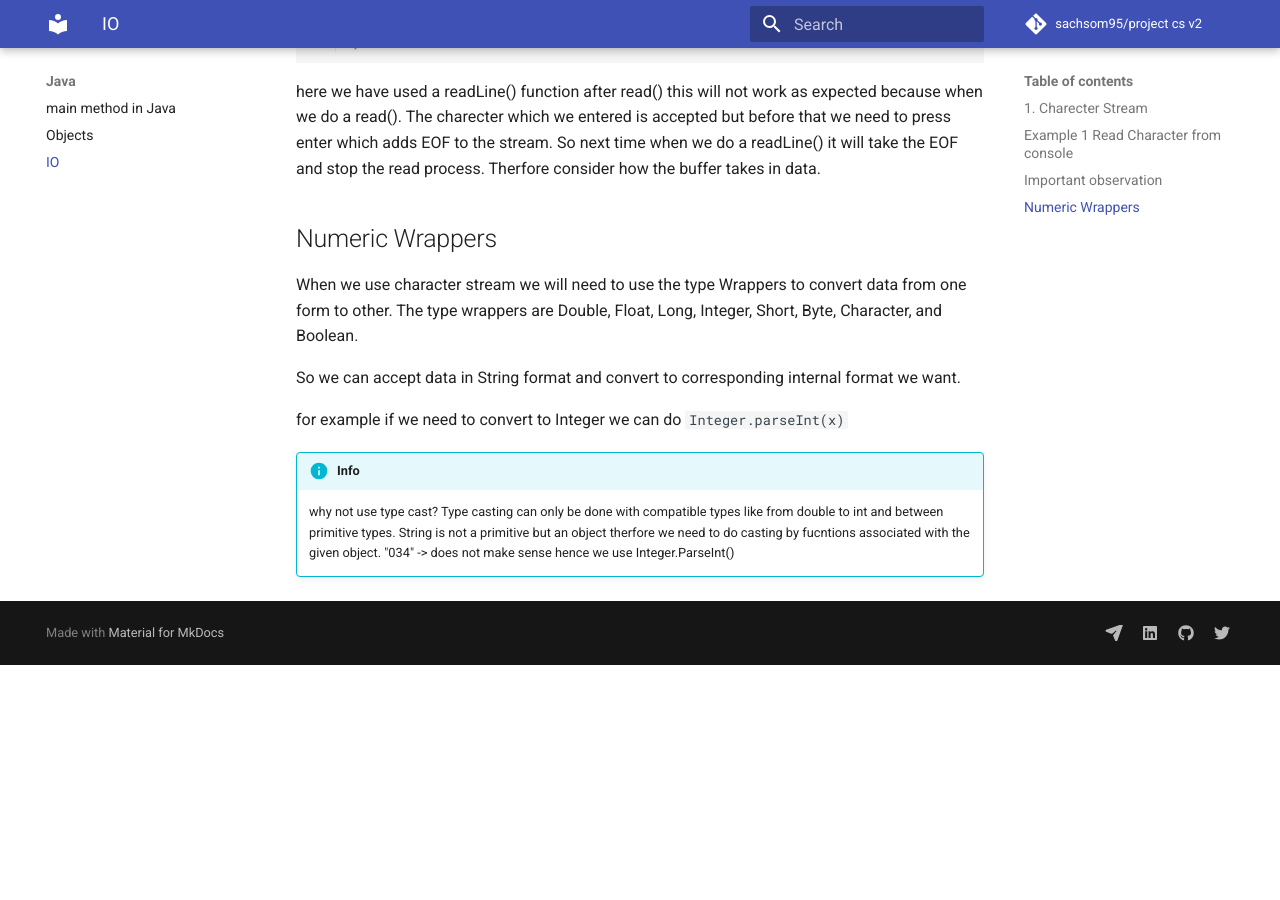
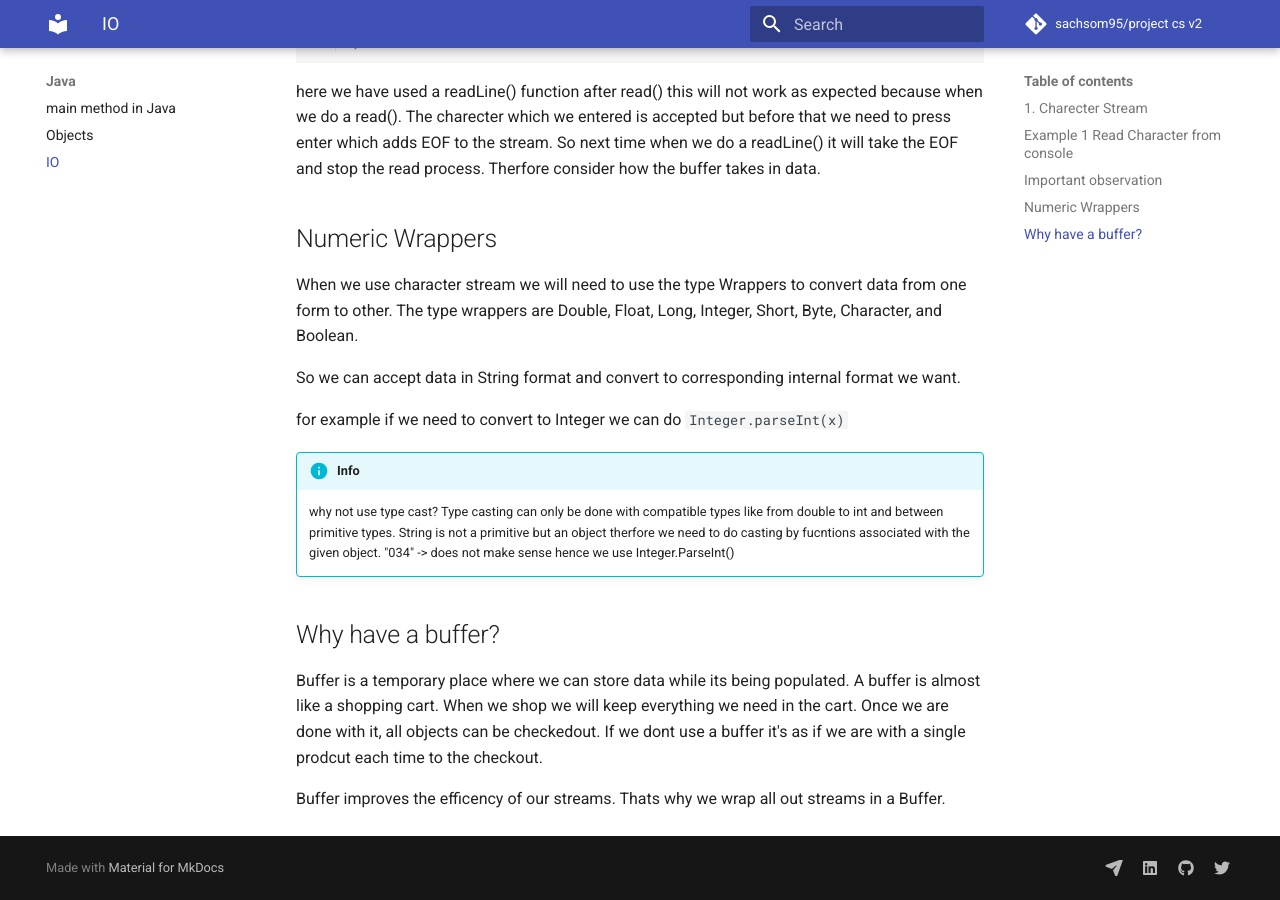
Before and after one commit to sachsom95/project_cs_v2, an MkDocs documentation site: the page built from docs/Java/IO.md, in a window 1280 px wide and 900 px high, scrolled down 2524 px. Built offline with MkDocs 1.6.1 and Material for MkDocs 9.7.7, drawn with Linux system fonts in a browser that asks for light colours; comment, search, counter and statistics services are not loaded; old or Windows-style settings are respelled for this version of MkDocs; before the commit the page ends 3189 px from its top, so only the background shows below that.

Commit message:
Add buffer

```diff
--- a/docs/Java/IO.md
+++ b/docs/Java/IO.md
@@ -122,3 +122,10 @@ for example if we need to convert to Integer we can do `Integer.parseInt(x)`
      Type casting can only be done with compatible types like from double to int and between primitive types.
      String is not a primitive but an object therfore we need to do casting by fucntions associated with the given
      object. "034" -> does not make sense hence we use Integer.ParseInt()
+
+
+
+## Why have a buffer?
+Buffer is a temporary place where we can store data while its being populated. A buffer is almost like a shopping cart. When we shop we will keep everything we need in the cart. Once we are done with it, all objects can be checkedout. If we dont use a buffer it's as if we are with a single prodcut each time to the checkout.
+
+Buffer improves the efficency of our streams. Thats why we wrap all out streams in a Buffer.
```
